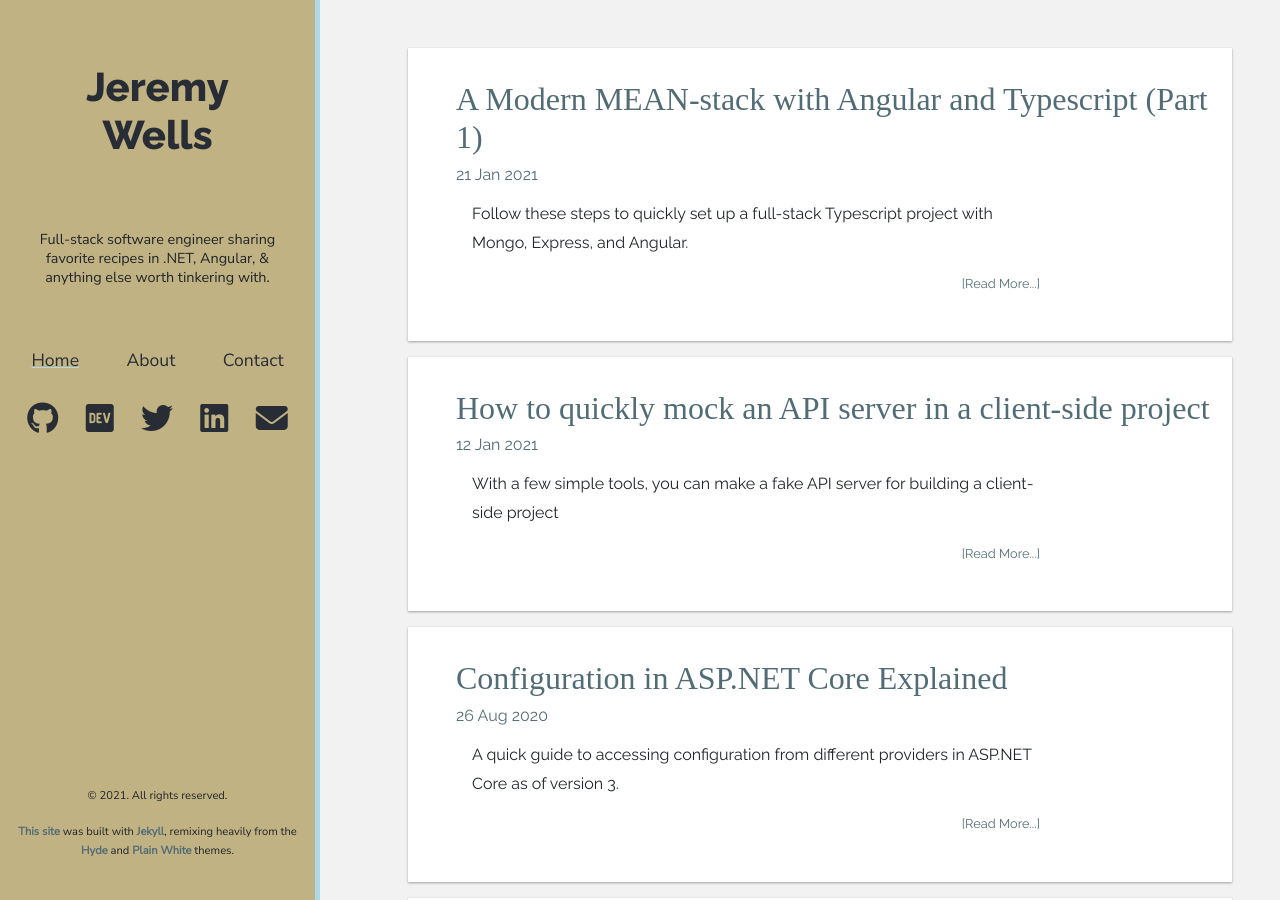
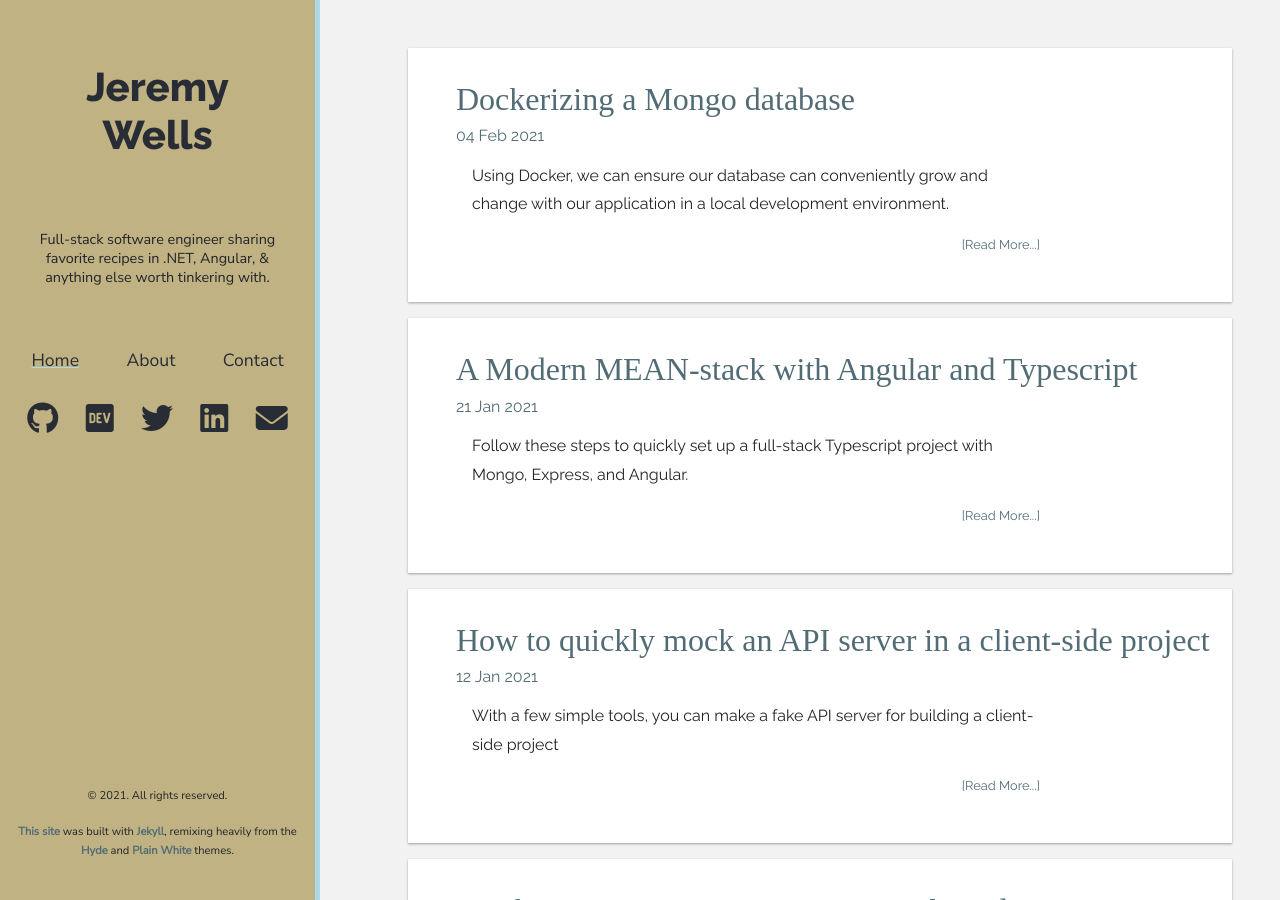
Before and after one commit to jsheridanwells/JeremyWells.Io, a Jekyll site: the page built from index.html, in a window 1280 px wide and 900 px high. Built offline with Jekyll 4.4.1, drawn with Linux system fonts in a browser that asks for light colours; nearby versions of some CDN libraries; some web fonts are replaced.

Commit message:
docker and mongo post

```diff
--- a/_posts/2021-01-21-MEAN-ts.md
+++ b/_posts/2021-01-21-MEAN-ts.md
@@ -1,6 +1,6 @@
 ---
 layout: post
-title: A Modern MEAN-stack with Angular and Typescript (Part 1)
+title: A Modern MEAN-stack with Angular and Typescript
 subheading: Follow these steps to quickly set up a full-stack Typescript project with Mongo, Express, and Angular.
 published: true
 description: Follow these steps to quickly set up a full-stack Typescript project with Mongo, Express, and Angular.
--- /dev/null
+++ b/_posts/2021-02-04-MEAN-docker.md
@@ -0,0 +1,16 @@
+---
+layout: post
+title: Dockerizing a Mongo database
+subheading: Using Docker, we can ensure our database can conveniently grow and change with our application in a local development environment.
+published: true
+description: Using Docker, we can ensure our database can conveniently grow and change with our application in a local development environment.
+tags:
+ - mongo
+ - docker
+---
+
+![Vines](/assets/img/docker-mdb/splash.jpg){:class="post-splash"}
+###### Photo by [Salomé Guruli](https://unsplash.com/@sguruli?utm_source=unsplash&amp;utm_medium=referral&amp;utm_content=creditCopyText) on [Unsplash](https://unsplash.com/s/photos/vines?utm_source=unsplash&amp;utm_medium=referral&amp;utm_content=creditCopyText)
+
+
+One challenge in local development is constantly changing and reconfiguring a project's local database as an application grows. One way I've found to make changes to the database more flexible is to leverage Docker containers and volumes to quickly set up, run, drop, and rebuild an application database. Likewise, containerizing a database can help
```
Also changed, not shown: 1 other file.
